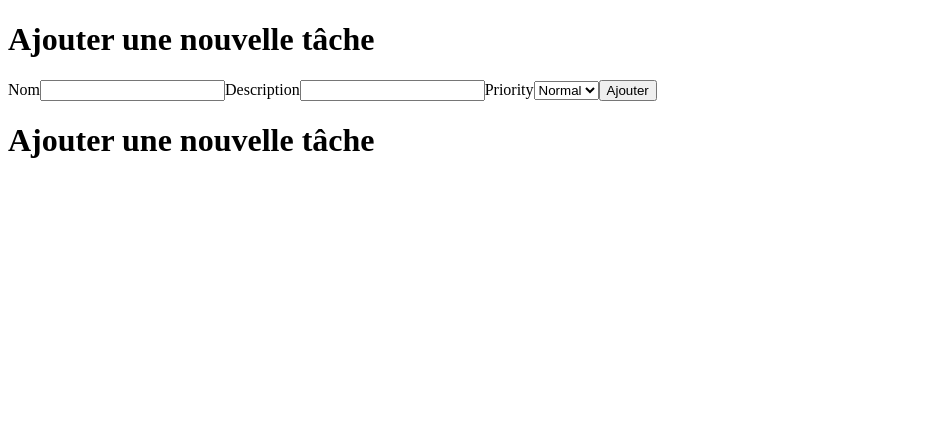
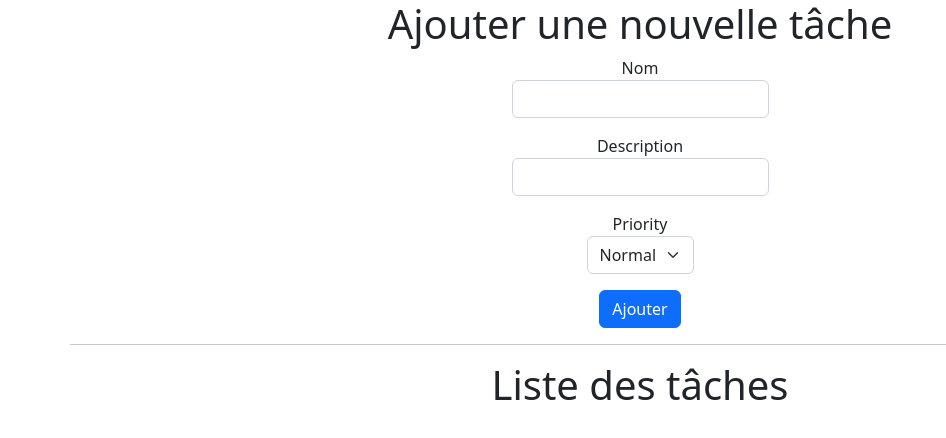
Before and after one commit to younesmo/react-technofutur, a React (Vite) app: page / in a window 1280 px wide. Shown: the top 438 px of the page, without its empty margins (0-946 px from the left). Built offline with nearby package versions, Linux system fonts and the light colour scheme.

Commit message:
exo4 finish

```diff
--- a/package.json
+++ b/package.json
@@ -9,6 +9,7 @@
     "preview": "vite preview"
   },
   "dependencies": {
+    "bootstrap": "^5.2.3",
     "prop-types": "^15.8.1",
     "react": "^18.2.0",
     "react-dom": "^18.2.0"
--- a/src/App.tsx
+++ b/src/App.tsx
@@ -5,11 +5,12 @@ import Exo1 from './components/exo1/exo1'
 import Exo2 from './components/exo2/exo2'
 import Exo3 from './components/exo3/exo3'
 import Exo4 from './components/exo4/exo4'
+import "bootstrap/dist/css/bootstrap.min.css";
 
 function App() {
 
   return (
-    <div className="App">
+    <div className="container text-center">
       <Exo4/>
     </div>
   )
--- a/src/components/exo4/AddTodo.tsx
+++ b/src/components/exo4/AddTodo.tsx
@@ -16,23 +16,29 @@ const AddTodo= ({val, setVal, handleSubmit}: Props)=> {
     }
 
     return (
-        <form onSubmit={handleSubmit}>
-            <label htmlFor="name">Nom
-                <input id="name" type="text" name="name" value={val.name} onChange={handleChange} />
+        <form onSubmit={handleSubmit} className="mb-3">
+            <div className="mb-3">
+                <label htmlFor="name" className="form-labe">Nom
+                    <input id="name" className="form-control" type="text" name="name" value={val.name} onChange={handleChange} />
                 </label>
+            </div>
 
-            <label htmlFor="description">Description
-                <input id="description" type="text" name="description" value={val.description} onChange={handleChange} />
+            <div className="mb-3">
+                <label htmlFor="description" className="form-labe">Description
+                    <input id="description" className="form-control" type="text" name="description" value={val.description} onChange={handleChange} />
                 </label>
+            </div>
 
-            <label htmlFor="priority">Priority
-                <select id="priority" name="priority" value={val.priority} onChange={handleChange}>
+            <div className="mb-3">
+                <label htmlFor="priority" className="form-labe">Priority
+                    <select id="priority" name="priority" className="form-select" value={val.priority} onChange={handleChange}>
                         <option value="low">Low</option>
                         <option value="normal">Normal</option>
                         <option value="high">High</option>
                     </select>
                 </label>
-            <button type="submit">Ajouter</button>
+            </div>
+            <button type="submit" className="btn btn-primary">Ajouter</button>
         </form>
     )
 }
--- a/src/components/exo4/Todo.tsx
+++ b/src/components/exo4/Todo.tsx
@@ -12,11 +12,13 @@ import styles from "./exo4.module.css"
 const Todo= ({task, handleComplete, handleDelete}: Props)=> {
 
     return (
-        <div className={task.isCompleted ? styles.completed : "container"}>
-            <h3>{task.name}</h3> <span className="priority">{task.priority}</span>
-            <p>{task.description}</p>
-            <button disabled={task.isCompleted} type="button" onClick={()=> handleComplete(task.id)}>Terminer</button>
-            <button type="button" onClick={()=> handleDelete(task.id)}>Supprimer</button>
+        <div className="card">
+            <div className={`card-body ${task.isCompleted ? styles.completed : ""}`}>
+                <h3 className="card-title">{task.name}</h3> <span className="priority">{task.priority}</span>
+                <p className="card-text">{task.description}</p>
+                <button className="btn btn-outline-success" disabled={task.isCompleted} type="button" onClick={()=> handleComplete(task.id)}>Terminer</button>
+                <button className="btn btn-danger" type="button" onClick={()=> handleDelete(task.id)}>Supprimer</button>
+            </div>
         </div>
     )
 }
--- a/src/components/exo4/exo4.tsx
+++ b/src/components/exo4/exo4.tsx
@@ -15,11 +15,7 @@ const Exo4 = ()=> {
 
     const handleSubmit= (e: FormEvent<HTMLFormElement>)=> {
         e.preventDefault();
-        setVal(prev => {
-            const maxId= Math.max(...todos.map(todo=> todo.id));
-            return {...prev, id: maxId+1};
-        })
-        setTodos(prev => [...prev, val]);
+        setTodos(prev => [...prev, {...val, id: Date.now()}]);
         setVal({id:0, name: "", description: "", priority: "normal", isCompleted: false})
     }
 
@@ -38,13 +34,14 @@ const Exo4 = ()=> {
     }
 
 
-    const todosElem= todos.map(task=> <Todo task={task} handleComplete={handleComplete} handleDelete={handleDelete}/>)
+    const todosElem= todos.map(task=> <Todo key={task.id} task={task} handleComplete={handleComplete} handleDelete={handleDelete}/>)
 
     return (
-        <div>
+        <div className="row">
             <h1>Ajouter une nouvelle tâche</h1>
             <AddTodo val={val} setVal={setVal} handleSubmit={handleSubmit}/>
-            <h1>Ajouter une nouvelle tâche</h1>
+            <hr/>
+            <h1>Liste des tâches</h1>
             {todosElem}
         </div>
     )
```
Also changed, not shown: 1 other file (tests, documents, lock files or other folders). Lines whose indentation alone changed are shown as unchanged.
